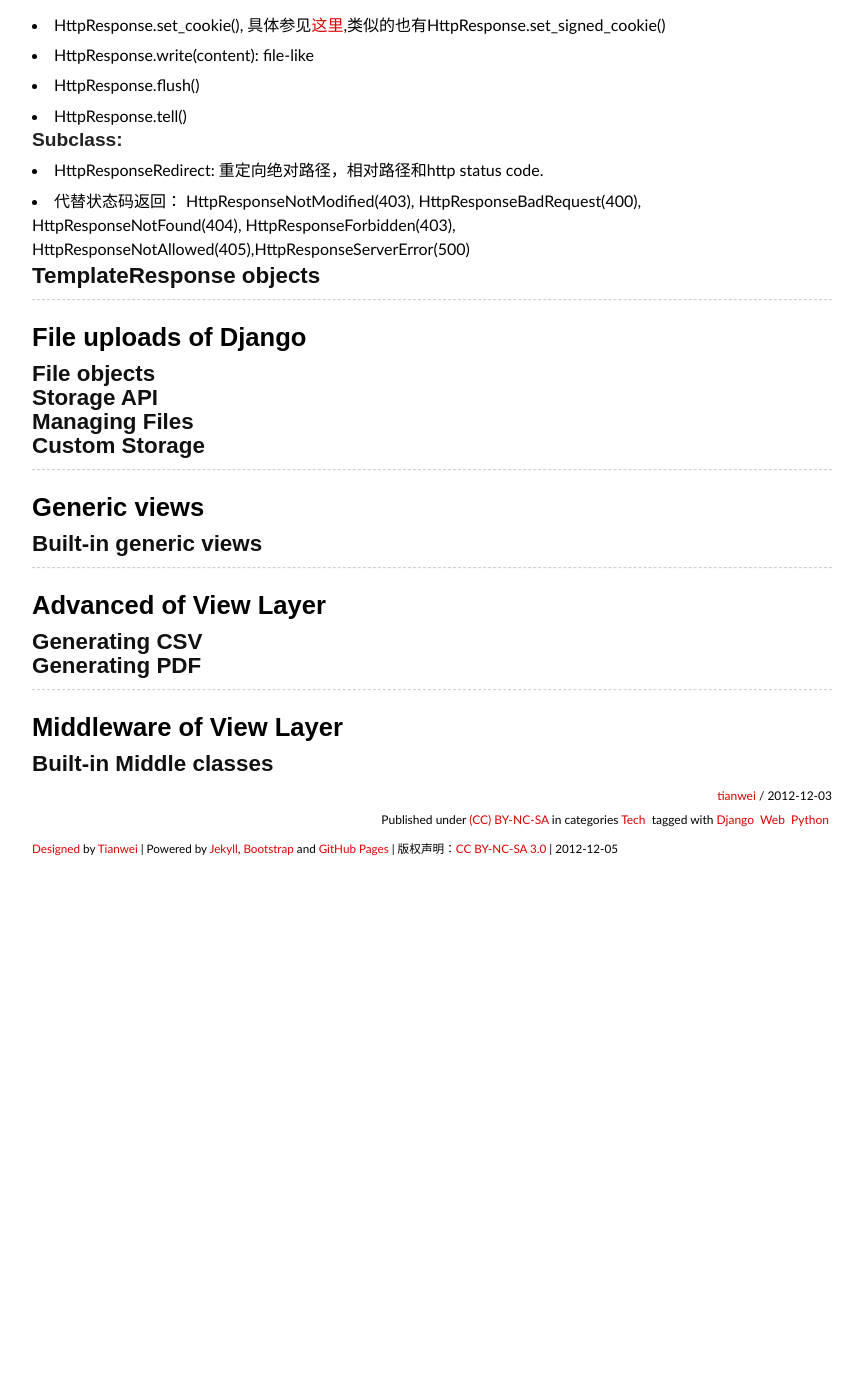
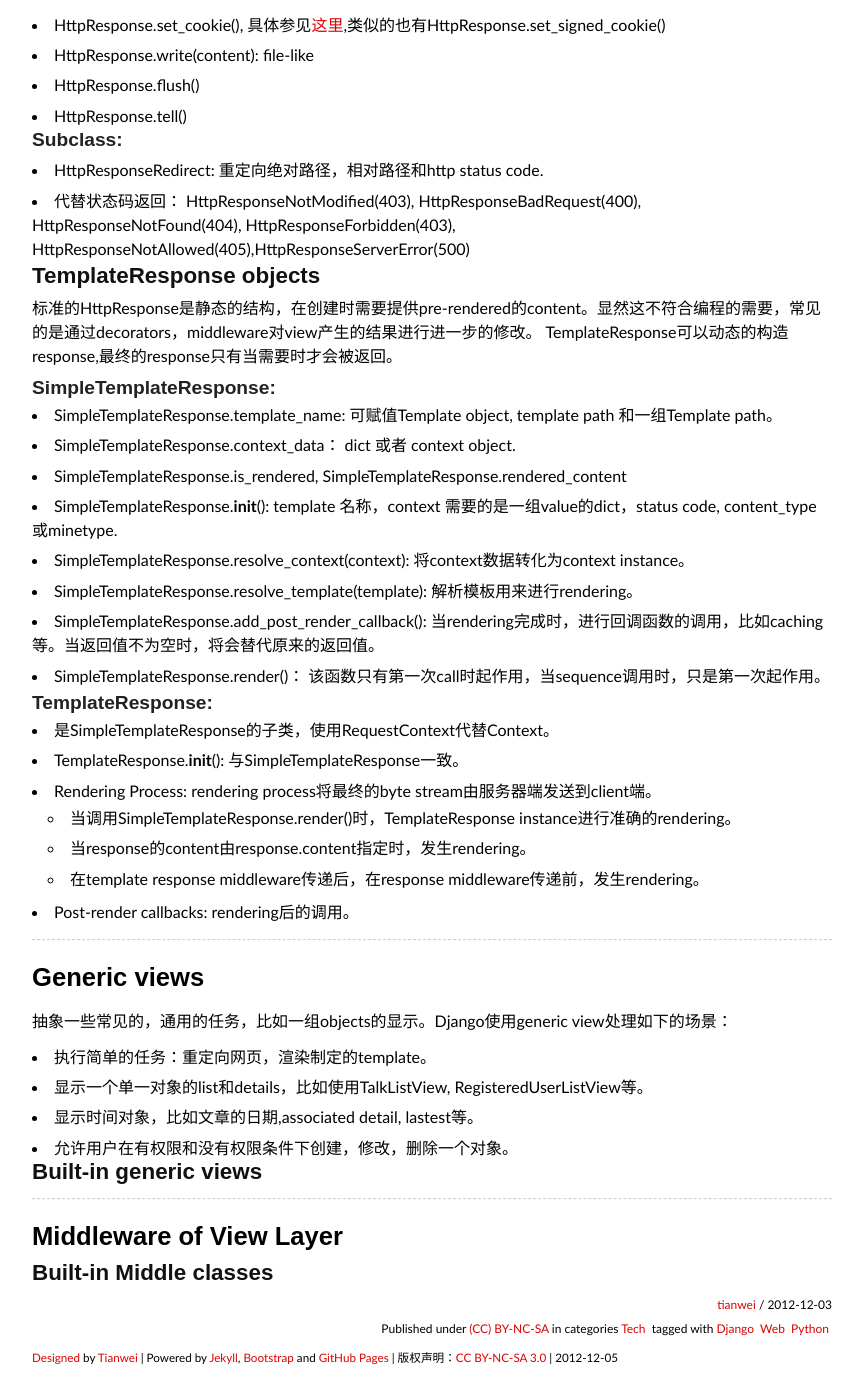
Before and after one commit to tianweidut/tianweidut.github.com, a Jekyll site: the page built from _posts/2012-12-04-Django-note-views.md, in a window 1280 px wide and 1400 px high, scrolled down 6086 px. Shown: the whole window, without its empty margins (208-1071 px from the left). Built offline with Jekyll 4.4.1, drawn with Linux system fonts in a browser that asks for light colours; some web fonts are replaced; Markdown is read by kramdown in place of the engine named in the settings; comment, search, counter and statistics services are not loaded; before the commit the page ends 6977 px from its top, so only the background shows below that; some of the changed text lies outside the part shown.

Commit message:
Add Template Response section

```diff
--- a/_posts/2012-12-04-Django-note-views.md
+++ b/_posts/2012-12-04-Django-note-views.md
@@ -279,22 +279,35 @@ HttpResponse由Django自动创建，每个view都需要有HttpResponse。
   * 代替状态码返回： HttpResponseNotModified(403),  HttpResponseBadRequest(400), HttpResponseNotFound(404), HttpResponseForbidden(403), HttpResponseNotAllowed(405),HttpResponseServerError(500)
 
 ## TemplateResponse objects
+标准的HttpResponse是静态的结构，在创建时需要提供pre-rendered的content。显然这不符合编程的需要，常见的是通过decorators，middleware对view产生的结果进行进一步的修改。
+TemplateResponse可以动态的构造response,最终的response只有当需要时才会被返回。
+### SimpleTemplateResponse:
+  * SimpleTemplateResponse.template_name: 可赋值Template object, template path 和一组Template path。
+  * SimpleTemplateResponse.context_data： dict 或者 context object.
+  * SimpleTemplateResponse.is_rendered, SimpleTemplateResponse.rendered_content
+  * SimpleTemplateResponse.__init__(): template 名称，context 需要的是一组value的dict，status code, content_type或minetype.
+  * SimpleTemplateResponse.resolve_context(context): 将context数据转化为context instance。
+  * SimpleTemplateResponse.resolve_template(template): 解析模板用来进行rendering。
+  * SimpleTemplateResponse.add_post_render_callback(): 当rendering完成时，进行回调函数的调用，比如caching等。当返回值不为空时，将会替代原来的返回值。
+  * SimpleTemplateResponse.render()： 该函数只有第一次call时起作用，当sequence调用时，只是第一次起作用。
 
--------------------------------------
-# File uploads of Django
-## File objects
-## Storage API
-## Managing Files
-## Custom Storage
+### TemplateResponse:
+  * 是SimpleTemplateResponse的子类，使用RequestContext代替Context。
+  * TemplateResponse.__init__(): 与SimpleTemplateResponse一致。
+  * Rendering Process:  rendering process将最终的byte stream由服务器端发送到client端。
+    * 当调用SimpleTemplateResponse.render()时，TemplateResponse instance进行准确的rendering。
+    * 当response的content由response.content指定时，发生rendering。
+    * 在template response middleware传递后，在response middleware传递前，发生rendering。
+  * Post-render callbacks: rendering后的调用。
 
 -------------------------------------
 # Generic views
+抽象一些常见的，通用的任务，比如一组objects的显示。Django使用generic view处理如下的场景：
+  * 执行简单的任务：重定向网页，渲染制定的template。
+  * 显示一个单一对象的list和details，比如使用TalkListView, RegisteredUserListView等。
+  * 显示时间对象，比如文章的日期,associated detail, lastest等。
+  * 允许用户在有权限和没有权限条件下创建，修改，删除一个对象。
 ## Built-in generic views
-
--------------------------------------
-# Advanced of View Layer
-## Generating CSV
-## Generating PDF
 
 -------------------------------------
 # Middleware of View Layer
```
Also changed, not shown: other parts of _posts/2012-12-04-Django-note-views.md (+1 -1 lines).
